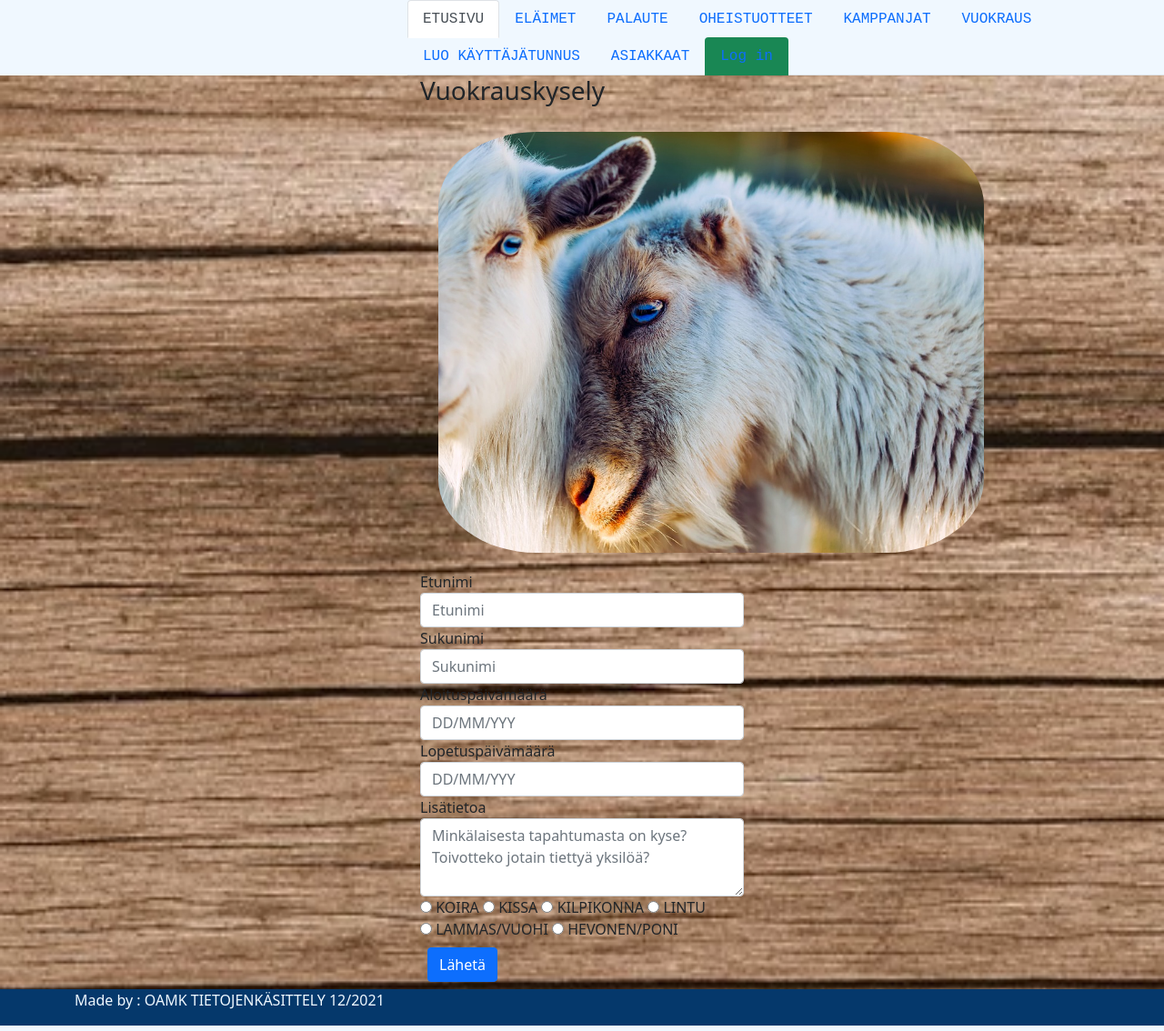
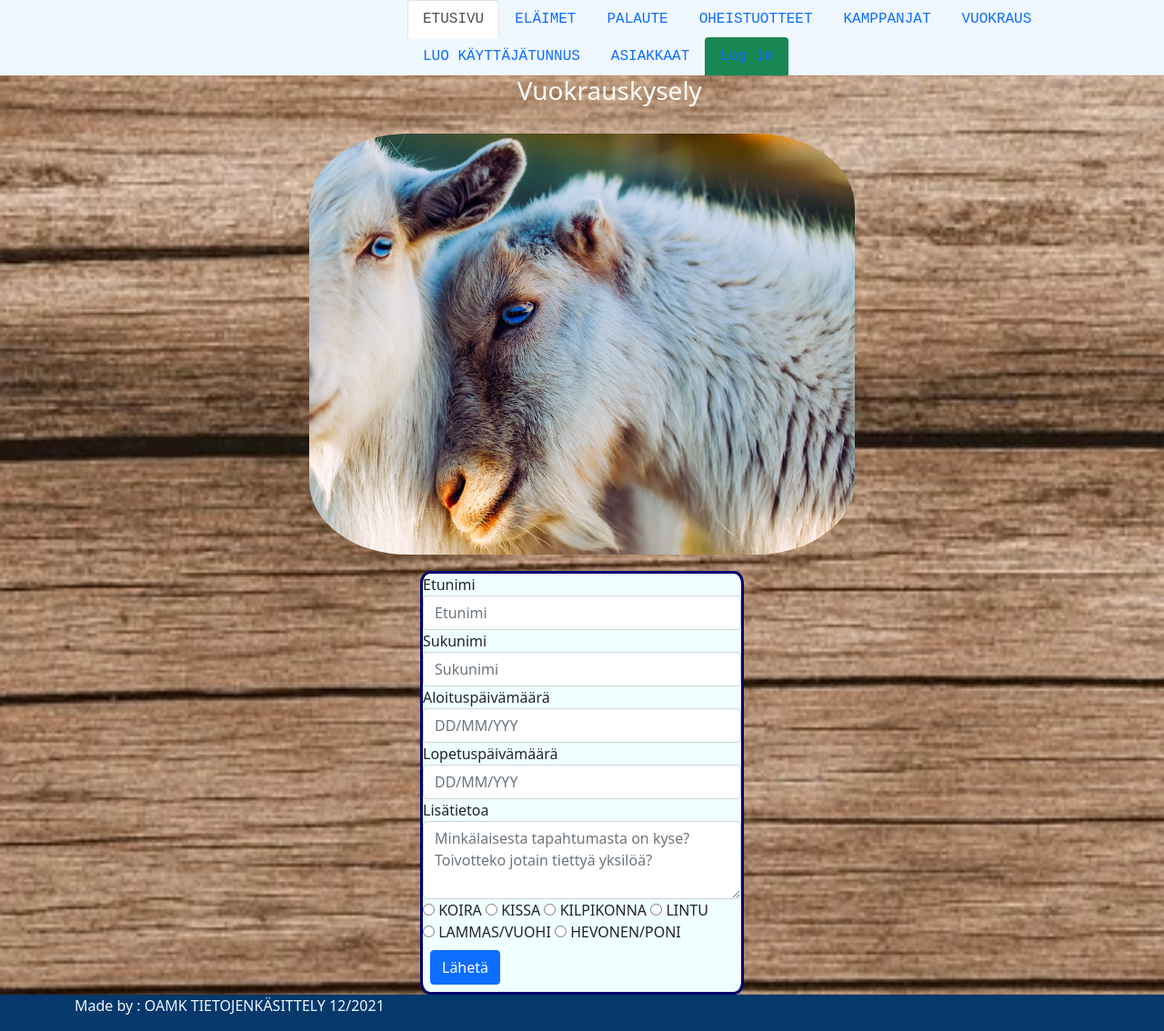
Before and after one commit to JohanKivilomplo/Lemmikkivuokraamo-frontend, a PHP site: the page made by lemminkäinen/Ostoskori.php in a window 1280 px wide. Shown: the whole page at 91% size. Run offline with PHP 8.4, Linux system fonts and the light colour scheme.

Commit message:
turhaa CSS kikkailua :)

```diff
--- a/lemminkäinen/Ostoskori.php
+++ b/lemminkäinen/Ostoskori.php
@@ -56,11 +56,11 @@
   <div class="container">
     <div class="row justify-content-center">
       <div class="col-4">
-        <div class="h3">
-        Vuokrauskysely
+        <div >
+        <h3>Vuokrauskysely</h3>
         </div>
-        <div>
-          <img id="ostoskoriImg" src="..\lemminkäinen\kuvat\goats-1993649_960_720.jpg" alt="">
+        <div style = "position:relative; left:-40%; top:2px;">
+          <img id="ostoskoriImg" src="..\lemminkäinen\kuvat\goats-1993649_960_720.jpg" >
         </div>
         <form action="Ostoskori.php" method="post">
           <div class="form-group">
--- a/lemminkäinen/styles.css
+++ b/lemminkäinen/styles.css
@@ -109,3 +109,20 @@ body{
     transform: translateY(-1rem);
     transform: translateX(2rem);
 }
+
+/*vuokraussivu*/
+form{
+    border-style: solid;
+    border-color: rgb(0, 0, 111);
+    border-radius: 3%;
+    background-color: azure;
+}
+h3{
+    color: rgb(255, 255, 255);
+    position: relative;
+    top: 0;
+    left: 30%;
+}
+#ostoskoriImg{
+    float:center;
+}
```
